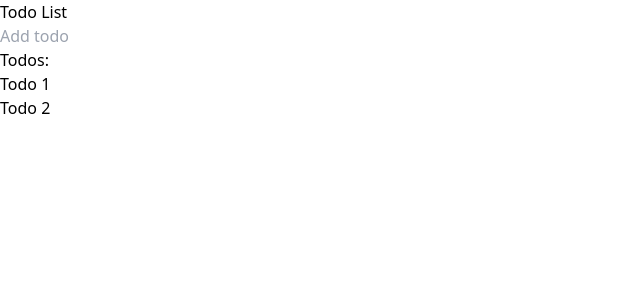
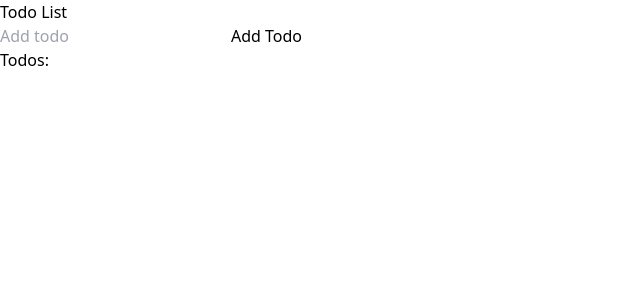
Before and after one commit to Yokosumi/todo-app-now-for-real, a React app: page / in a window 1280 px wide. Shown: the top 300 px of the page, without its empty margins (0-640 px from the left). Built offline with nearby package versions, Linux system fonts and the light colour scheme; the HTML template or start-up script is replaced by a standard one.

Commit message:
Add react-icons library and implement todo list functionality

```diff
--- a/package.json
+++ b/package.json
@@ -11,7 +11,8 @@
     },
     "dependencies": {
         "react": "^18.2.0",
-        "react-dom": "^18.2.0"
+        "react-dom": "^18.2.0",
+        "react-icons": "^4.12.0"
     },
     "devDependencies": {
         "@types/react": "^18.2.15",
--- a/src/App.tsx
+++ b/src/App.tsx
@@ -1,19 +1,62 @@
+import { useState } from 'react'
+import { MdDelete } from 'react-icons/md'
+
+type TodoListType = string[]
+type NewTodoType = string
+
 function App() {
+    const [todos, setTodos] = useState([] as TodoListType)
+    const [newTodo, setNewTodo] = useState('' as NewTodoType)
+
+    const handleAddTodo = () => {
+        if (newTodo !== '') {
+            setTodos([...todos, newTodo])
+            setNewTodo('')
+        }
+    }
+
+    const handleDeleteTodo = (index: number | any) => {
+        const newTodos = [...todos]
+        newTodos.splice(index, 1)
+        setTodos(newTodos)
+    }
+
     return (
         <>
             <div className="flex flex-col items-center justify-center min-h-screen ">
                 <div className="p-4 bg-white rounded shadow-md w-64">
                     <h1 className="text-2xl font-bold mb-4">Todo List</h1>
                     <input
+                        onChange={(e) => setNewTodo(e.target.value)}
                         className="border p-2 w-full"
                         type="text"
                         placeholder="Add todo"
                     />
+                    <button
+                        onClick={handleAddTodo}
+                        className="button button-primary"
+                    >
+                        Add Todo
+                    </button>
                     <div className="mt-4">
                         <h2 className="font-bold mb-2">Todos:</h2>
                         <ul>
-                            <li className="border p-2 mb-2">Todo 1</li>
-                            <li className="border p-2 mb-2">Todo 2</li>
+                            {todos.map((todo, index) => (
+                                <>
+                                    <div
+                                        key={index}
+                                        className="flex justify-around gap-3 border p-2 mb-2"
+                                    >
+                                        <p>{todo}</p>
+                                        <button
+                                            onClick={handleDeleteTodo}
+                                            className="button button-primary"
+                                        >
+                                            <MdDelete />
+                                        </button>
+                                    </div>
+                                </>
+                            ))}
                         </ul>
                     </div>
                 </div>
```
Also changed, not shown: 2 other files (tests, documents, lock files or other folders).
